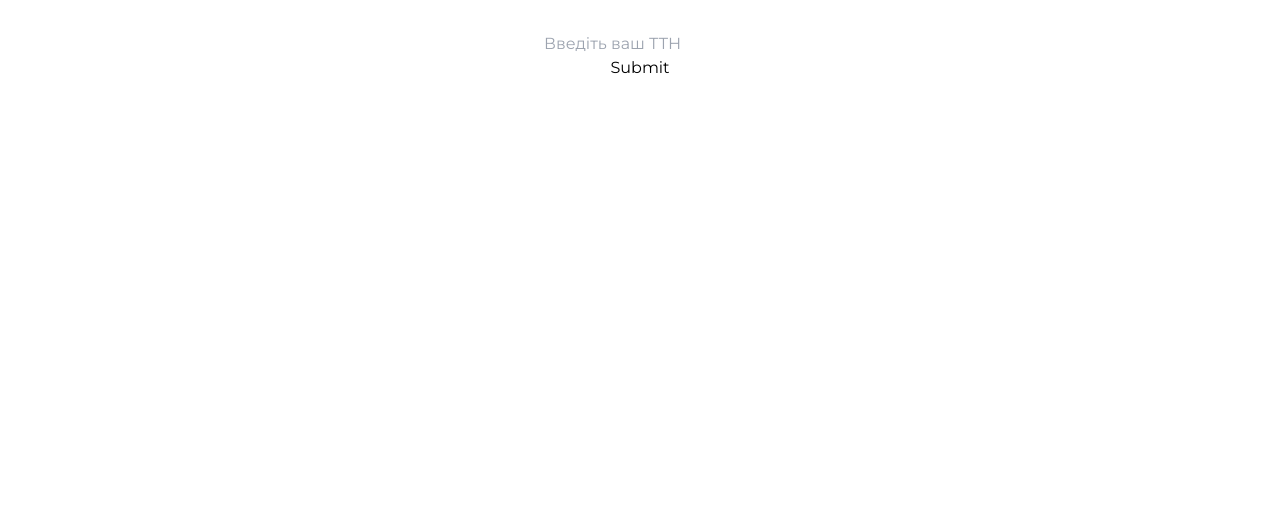
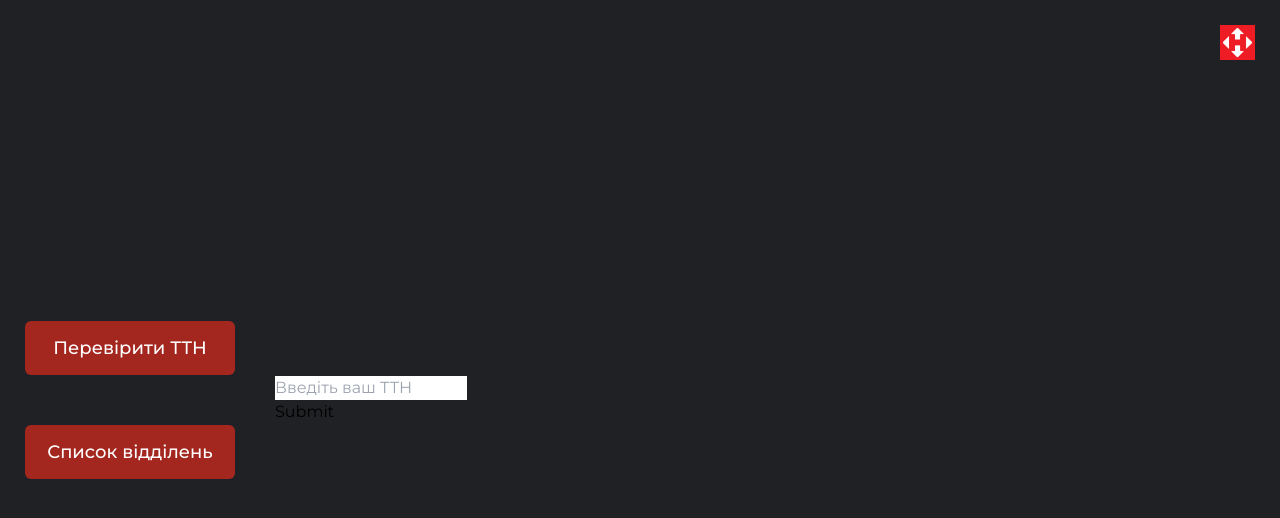
Before and after one commit to DmitryMass/NovaPoshta_test, a React (Vite) app: page / in a window 1280 px wide. Shown: the top 518 px of the page. Built offline with nearby package versions, Linux system fonts and the light colour scheme; no server answers.

Commit message:
added styles in App / added Routing

```diff
--- a/src/components/App.tsx
+++ b/src/components/App.tsx
@@ -1,13 +1,32 @@
 import { FC } from 'react';
-import SearchField from './ttn/searchField/SearchField';
+import { ROUTE } from '@/utils/routes';
+import { Link, Route, Routes } from 'react-router-dom';
+//
+import CheckTtn from '@/pages/CheckTtn/CheckTtn';
+import PostOffices from '@/pages/PostOffices/PostOffices';
+//
+import poshtaLogo from '@/assets/images/poshtaLogo.jpg';
 import './App.scss';
-import DisplayTtnData from './ttn/displayTtnData/DisplayTtnData';
+import { app } from '@/styles/app';
 
 const App: FC = () => {
   return (
-    <div className='App'>
-      <SearchField />
-      <DisplayTtnData />
+    <div className={app.wrapper}>
+      <Link className={app.linkLogo} to={ROUTE.HOME}>
+        <img src={poshtaLogo} alt='novaPoshta logo' />
+      </Link>
+      <div className='flex justify-start items-start flex-col gap-[50px] max-w-[230px] w-full '>
+        <Link className={app.linkBtn} to={ROUTE.HOME}>
+          Перевірити ТТН
+        </Link>
+        <Link className={app.linkBtn} to={ROUTE.OFFICES}>
+          Список відділень
+        </Link>
+      </div>
+      <Routes>
+        <Route path={ROUTE.HOME} element={<CheckTtn />} />
+        <Route path={ROUTE.OFFICES} element={<PostOffices />} />
+      </Routes>
     </div>
   );
 };
--- a/src/components/ttn/Ttn.tsx
+++ /dev/null
@@ -1,14 +0,0 @@
-import { FC } from 'react';
-import DisplayTtnData from './displayTtnData/DisplayTtnData';
-import SearchField from './searchField/SearchField';
-
-const Ttn: FC = () => {
-  return (
-    <div>
-      <SearchField />
-      <DisplayTtnData />
-    </div>
-  );
-};
-
-export default Ttn;
--- a/src/index.scss
+++ b/src/index.scss
@@ -3,16 +3,14 @@
 @tailwind components;
 @tailwind utilities;
 
+html,
+body,
 #root {
-  max-width: 1280px;
-  margin: 0 auto;
-  padding: 2rem;
-  text-align: center;
-}
-
-html,
-body {
   font-family: 'Montserrat', sans-serif;
   width: 100%;
   height: 100%;
 }
+
+body {
+  background: #202124;
+}
--- /dev/null
+++ b/src/pages/CheckTtn/CheckTtn.tsx
@@ -0,0 +1,15 @@
+import { FC } from 'react';
+//
+import DisplayTtnData from '@/components/ttn/displayTtnData/DisplayTtnData';
+import SearchField from '@/components/ttn/searchField/SearchField';
+
+const CheckTtn: FC = () => {
+  return (
+    <div className='grow'>
+      <SearchField />
+      <DisplayTtnData />
+    </div>
+  );
+};
+
+export default CheckTtn;
--- /dev/null
+++ b/src/pages/PostOffices/PostOffices.tsx
@@ -0,0 +1,7 @@
+import { FC } from 'react';
+
+const PostOffices: FC = () => {
+  return <div className='grow'>PostOffices</div>;
+};
+
+export default PostOffices;
--- /dev/null
+++ b/src/styles/app.ts
@@ -0,0 +1,7 @@
+export const app = {
+  wrapper:
+    'max-w-[1320px] mx-auto w-full p-[25px] flex  justify-around items-center gap-[20px] h-full relative',
+  linkLogo: 'absolute top-[25px] right-[25px] w-[35px] h-[35px]',
+  linkBtn:
+    'max-w-[210px] w-full text-center text-white font-medium text-sm leading-sm bg-red py-[15px] px-[20px] rounded-[6px] hover:bg-hoverRed transition-all duration-300',
+};
--- /dev/null
+++ b/src/utils/routes.ts
@@ -0,0 +1,4 @@
+export const ROUTE = {
+  HOME: '/',
+  OFFICES: '/offices',
+};
--- a/tailwind.config.cjs
+++ b/tailwind.config.cjs
@@ -23,7 +23,13 @@ module.exports = {
       fontSize: {},
       lineHeight: {},
       backgroundColor: {},
-      colors: {},
+      colors: {
+        red: '#a4271f',
+        hoverRed: '#db291d',
+        white: '#ffffff',
+        black: '#000',
+        darkBlue: '#020c2f',
+      },
     },
   },
   plugins: [],
```
Also changed, not shown: src/assets/images/poshtaLogo.jpg (added).
